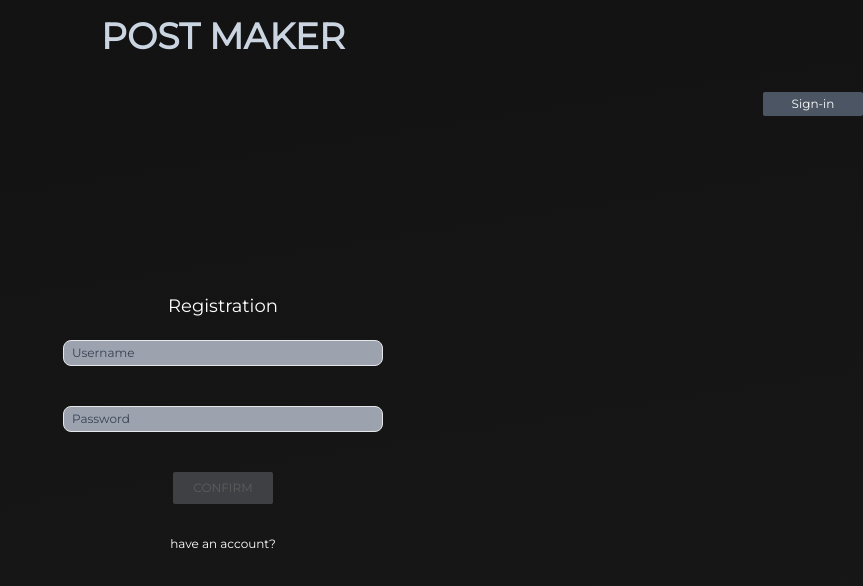
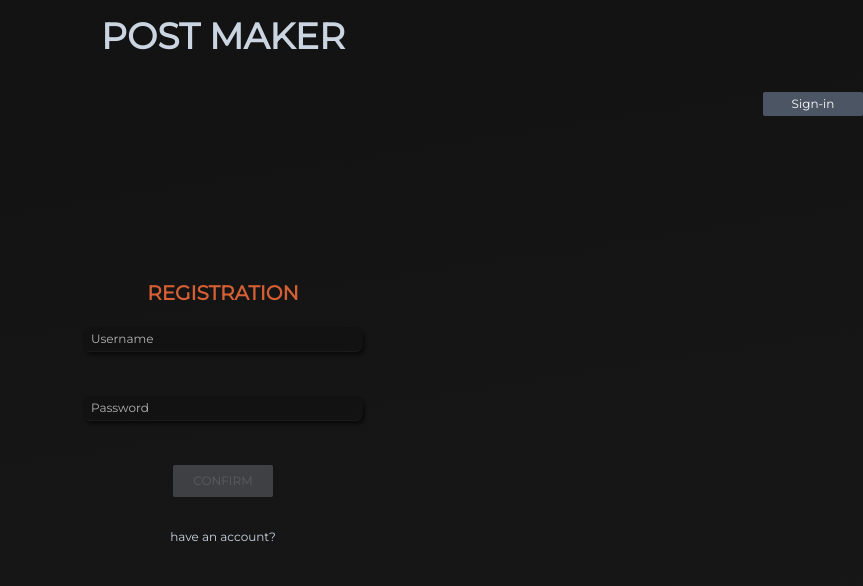
Before and after one commit to HeikkeB/PostMaker, a React (Create React App) app in the folder client/: page /register in a window 1280 px wide. Shown: the top 586 px of the page, without its empty margins (417-1280 px from the left). Built offline with nearby package versions, Linux system fonts and the light colour scheme; no server answers.

Commit message:
feat: make valid and design registration page

```diff
--- a/client/src/components/NavBar.jsx
+++ b/client/src/components/NavBar.jsx
@@ -20,14 +20,14 @@ export default function NavBar() {
       {isAuth && (
         <ul className="flex gap-8">
           <li>
-            <NavLink to="/" className="text-xs text-gray-400 hover:text-white">
+            <NavLink to="/" className="text-xs text-gray-400 hover:text-[#fcb79e]">
               Home
             </NavLink>
           </li>
           <li>
             <NavLink
               to="/posts"
-              className="text-xs text-gray-400 hover:text-white"
+              className="text-xs text-gray-400 hover:text-[#fcb79e]"
             >
               My Posts
             </NavLink>
@@ -35,7 +35,7 @@ export default function NavBar() {
           <li>
             <NavLink
               to="/new"
-              className="text-xs text-gray-400 hover:text-white"
+              className="text-xs text-gray-400 hover:text-[#fcb79e]"
             >
               Add Post
             </NavLink>
--- a/client/src/index.css
+++ b/client/src/index.css
@@ -24,5 +24,54 @@
 }
 
 nav .active {
-  color: white;
+  color:#FD8558;
 }
+
+.titlePage {
+  color: #d55f34;
+  font-size: 1.125rem;/* 18px */
+  line-height: 1.75rem;/* 28px */
+  text-align: center;
+  font-size: 20px;
+  font-weight: 600;
+  text-transform: uppercase;
+}
+
+.inputPage {
+  border-bottom: 1px solid #1c1b1b;
+  background-color: rgba(0, 0, 0, .15);
+  color: rgb(203 213 225);
+  width: 280px;
+  border-radius: 0.5rem;/* 8px */
+  font-size: 0.75rem;/* 12px */
+  line-height: 1rem;/* 16px */
+  box-shadow: 2px 3px 3px #0b0b0b;
+  outline: 2px solid transparent;
+  outline-offset: 2px;
+  padding-top: 0.25rem;/* 4px */
+  padding-bottom: 0.25rem;/* 4px */
+  padding-left: 0.5rem;/* 8px */
+    padding-right: 0.5rem;/* 8px */
+}
+
+.inputPage:hover {
+  border-bottom: 1px solid #e6683a;
+  box-shadow: 2px 1px 3px #802302;
+}
+
+.inputPage::placeholder {
+  color: #b5b3b2;
+}
+
+.inputPage:focus {
+  border-bottom: 1px solid #e6683a;
+  box-shadow: 2px 1px 3px #802302;
+}
+
+.errorInput {
+  font-size: 0.75rem;/* 12px */
+  line-height: 1rem;/* 16px */
+  color: #b7281e;
+  margin-top: 0.5rem;/* 8px */
+  height: 1rem;/* 16px */
+}
--- a/client/src/pages/PostPage.jsx
+++ b/client/src/pages/PostPage.jsx
@@ -64,13 +64,13 @@ fetchComments()
     NO POSTS
   </div>
   }
-  return <div>
+  return <div className='relative'>
+<button className='absolute top-8 flex justify-center items-center bg-gray-600 text-xs text-white rounded-sm py-1 px-4 h-[32px]'><Link to={'/'}>BACK</Link></button>
+    <div className='flex justify-center items-center flex-col gap-10 py-8'>
+      <div className='w-2/3'>
 
-    <button className='flex justify-center items-center bg-gray-600 text-xs text-white rounded-sm py-1 px-4 mt-3'><Link to={'/'}>BACK</Link></button>
+        <div className='flex justify-center basis-1/4 flex-grow'>
 
-    <div className='flex justify-center items-center flex-col gap-10 py-8'>
-      <div className='w-2/3 '>
-        <div className='flex flex-col basis-1/4 flex-grow'>
         <div className={
       post?.imgUrl ? 'flex h-full' : 'flex rounded-sm'
     }>{
--- a/client/src/pages/RegisterPage.jsx
+++ b/client/src/pages/RegisterPage.jsx
@@ -41,8 +41,8 @@ export default function RegisterPage() {
   }
 
   return (
-    <div className="w-1/4 h-60 mx-auto mt-40">
-      <h1 className="text-white text-lg text-center">Registration</h1>
+    <div className="w-1/4 h-60 mx-auto mt-40 flex flex-col justify-center items-center">
+      <h1 className="titlePage">Registration</h1>
       <form onSubmit={handleSubmit((e) => {
             handleSubmitReg()
       } )}>
@@ -63,9 +63,9 @@ export default function RegisterPage() {
             value={username}
             onChange={(e) => setUsername(e.target.value)}
             placeholder="Username"
-            className="mt-5 text-black w-full rounded-lg bg-gray-400 border py-1 px-2 text-xs outline-none placeholder:text-gray-700"
+            className="inputPage mt-5"
           ></input>
-          <div className='text-xs text-red-600 mt-1 h-4'>{errors?.username && <span>{errors?.username?.message || 'Error!'}</span>}</div>
+          <div className='errorInput'>{errors?.username && <span>{errors?.username?.message || 'Error!'}</span>}</div>
         </section>
         <section className="text-xs text-gray-400">
           <input
@@ -85,9 +85,9 @@ export default function RegisterPage() {
             onChange={(e) => setPassword(e.target.value)}
             placeholder="Password"
             autoComplete="off"
-            className="text-black w-full rounded-lg bg-gray-400 border py-1 px-2 text-xs outline-none placeholder:text-gray-700"
+            className="inputPage"
           ></input>
-          <div className='text-xs text-red-600 mt-1 h-4'>{errors?.password && <span>{errors?.password?.message || 'Error!'}</span>}</div>
+          <div className='errorInput'>{errors?.password && <span>{errors?.password?.message || 'Error!'}</span>}</div>
         </section>
         <div className="flex flex-col gap-8 justify-center items-center mt-5">
           <button
@@ -99,7 +99,7 @@ export default function RegisterPage() {
           </button>
           <Link
             to="/login"
-            className="flex justify-center items-center text-xs text-white "
+            className="flex justify-center items-center text-xs text-slate-300 hover:text-[#d55f34]"
           >
             have an account?
           </Link>
```
